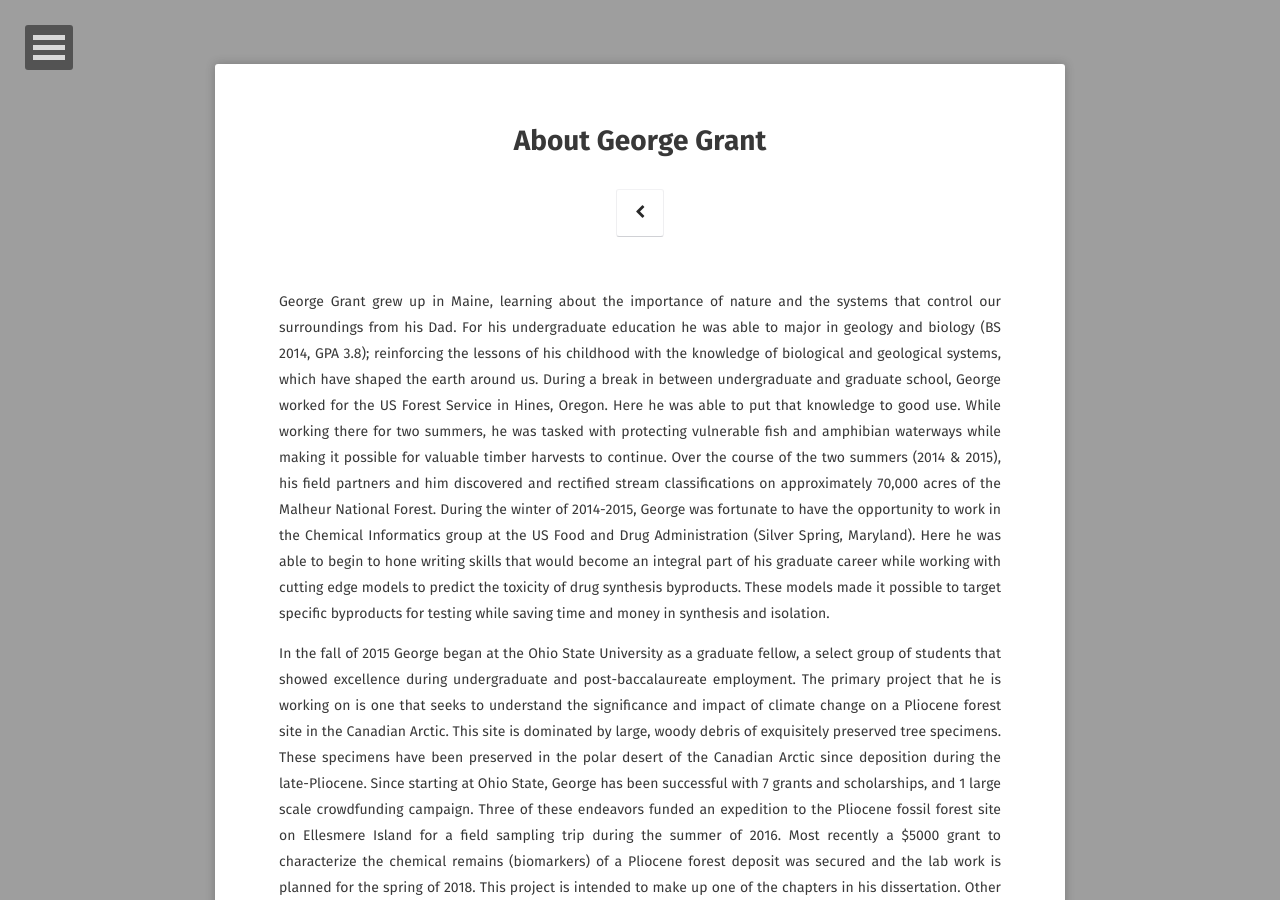
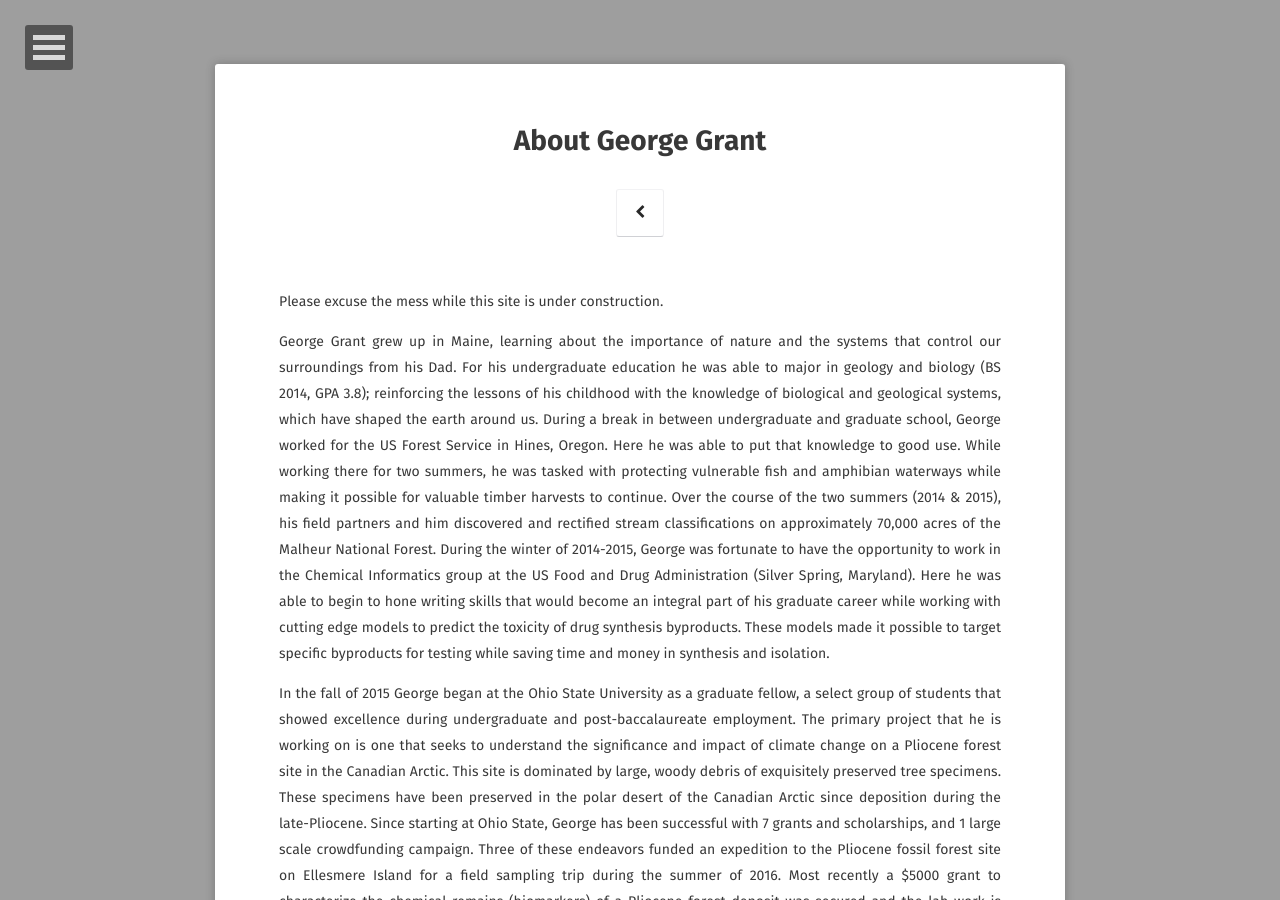
Before and after one commit to ggrant02/ggrant02.github.io, a Jekyll site: the page built from about/index.md, in a window 1280 px wide and 900 px high. Built offline with Jekyll 4.4.1, drawn with Linux system fonts in a browser that asks for light colours; some web fonts are replaced.

Commit message:
update618sept18

```diff
--- a/about/index.md
+++ b/about/index.md
@@ -5,6 +5,8 @@ tags: [about, science, environment, outside]
 date: 2018-09-02
 comments: false
 ---
+
+Please excuse the mess while this site is under construction.
 
 George Grant grew up in Maine, learning about the importance of nature and the systems that control our surroundings from his Dad. For his undergraduate education he was able to major in geology and biology (BS 2014, GPA 3.8); reinforcing the lessons of his childhood with the knowledge of biological and geological systems, which have shaped the earth around us. During a break in between undergraduate and graduate school, George worked for the US Forest Service in Hines, Oregon. Here he was able to put that knowledge to good use. While working there for two summers, he was tasked with protecting vulnerable fish and amphibian waterways while making it possible for valuable timber harvests to continue. Over the course of the two summers (2014 & 2015), his field partners and him discovered and rectified stream classifications on approximately 70,000 acres of the Malheur National Forest. During the winter of 2014-2015, George was fortunate to have the opportunity to work in the Chemical Informatics group at the US Food and Drug Administration (Silver Spring, Maryland). Here he was able to begin to hone writing skills that would become an integral part of his graduate career while working with cutting edge models to predict the toxicity of drug synthesis byproducts. These models made it possible to target specific byproducts for testing while saving time and money in synthesis and isolation.
 
```
